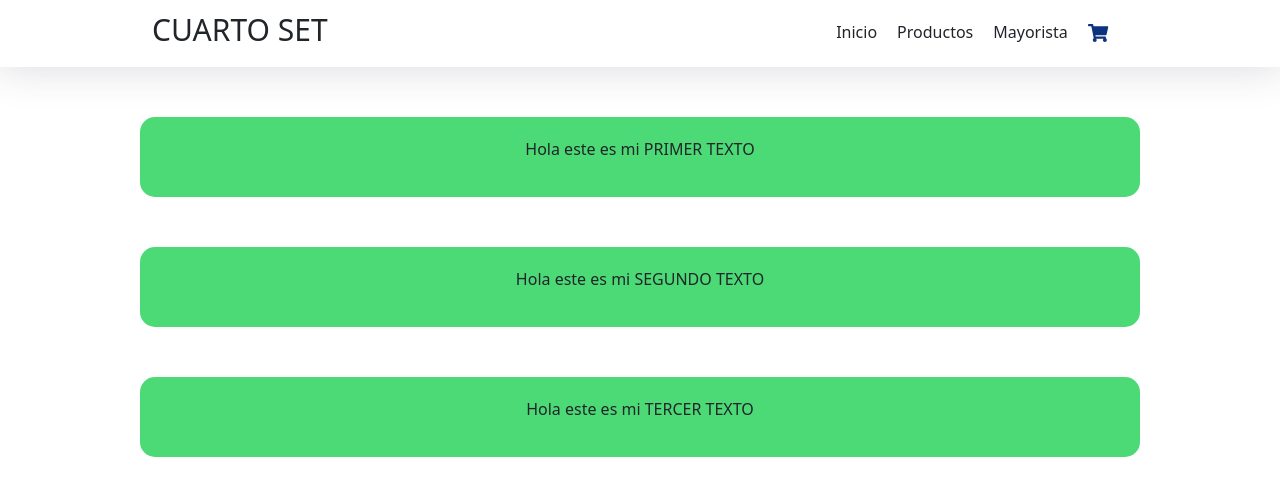
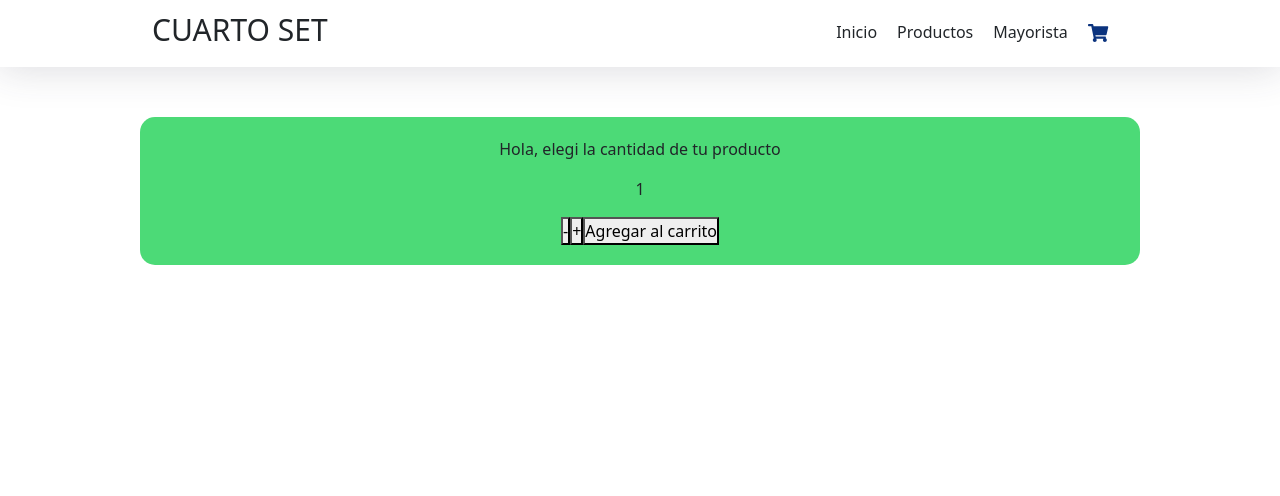
Before and after one commit to micaelatardivo/tienda-tardivo, a React (Create React App) app: page / in a window 1280 px wide. Shown: the top 496 px of the page. Built offline with nearby package versions, Linux system fonts and the light colour scheme.

Commit message:
componentes II

```diff
--- a/src/App.js
+++ b/src/App.js
@@ -7,9 +7,7 @@ function App() {
   return (
     <div>
       <header> <NavBar /> </header>
-          <ItemListContainer greeting="PRIMER TEXTO" />
-          <ItemListContainer greeting="SEGUNDO TEXTO" />
-          <ItemListContainer greeting="TERCER TEXTO" />
+          <ItemListContainer greeting="elegi la cantidad de tu producto" />
     </div>
   );
 }
--- /dev/null
+++ b/src/components/ItemCount.js
@@ -0,0 +1,23 @@
+import React, { useState } from 'react';
+
+const ItemCount = ({stock, initial, onAdd}) => {
+const [counter, SetCounter] = useState (initial);
+
+function resta() {
+    SetCounter(counter - 1)
+}
+
+function suma() {
+    SetCounter(counter + 1)
+}
+    return (
+        <div>
+            <p>{counter}</p>
+            <button onClick={resta}>-</button>
+            <button onClick={suma}>+</button>
+            <button onClick={onAdd}>Agregar al carrito</button>
+        </div>
+    )
+};
+
+export default ItemCount;
--- a/src/components/ItemListContainer.js
+++ b/src/components/ItemListContainer.js
@@ -1,9 +1,17 @@
 import './ItemListContainer.css';
+import ItemCount from './ItemCount';
+
+
 
 function ItemListContainer({greeting}) {
+
+    function onAdd() {
+        alert("se agrego tu producto");
+    }
     return (
         <div className="container-item">
-            <p>Hola este es mi {greeting} </p>
+            <p>Hola, {greeting} </p>
+            <ItemCount stock={5} initial={1} onAdd={onAdd} />
         </div>
     )
 
```
